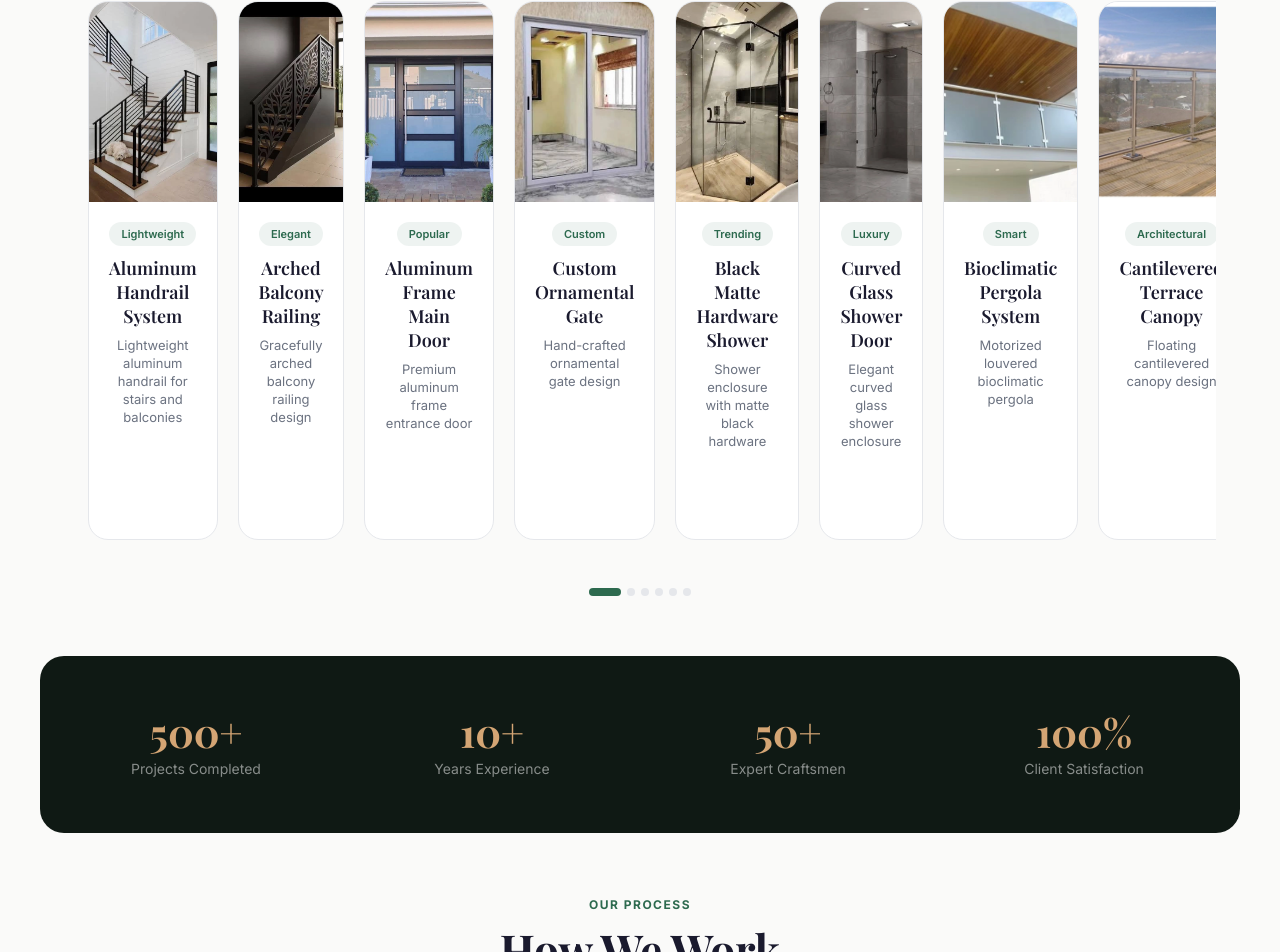
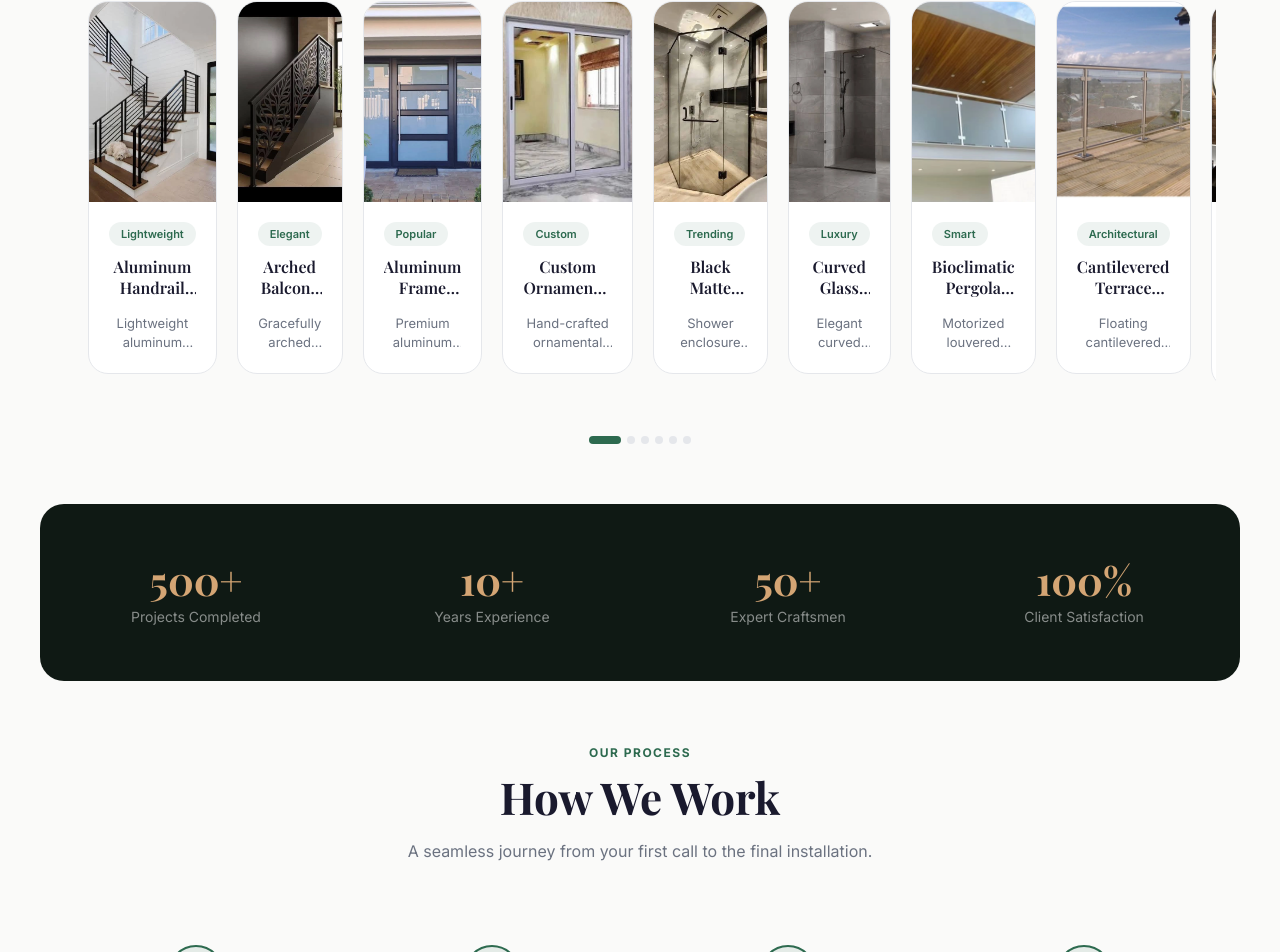
Before and after one commit to shahidburhan37-dotcom/pak-aluminium-steel, a React (Vite) app: page / in a window 1280 px wide. Shown: the part 2611-3563 px from the top of the page. Built offline with nearby package versions, Linux system fonts and the light colour scheme.

Commit message:
fix: most picked products grid - fixed card heights, line-clamp, no stretching

```diff
--- a/src/index.css
+++ b/src/index.css
@@ -685,7 +685,9 @@ button { cursor: pointer; font-family: var(--font-body); }
   border: 1px solid var(--color-border);
   transition: all 0.3s cubic-bezier(.22,1,.36,1);
   cursor: pointer;
-  display: flex; flex-direction: column; height: 100%;
+  display: flex; flex-direction: column;
+  flex: 0 0 300px;
+  height: auto;
 }
 .most-pick-card:hover {
   transform: translateY(-6px);
@@ -699,7 +701,7 @@ button { cursor: pointer; font-family: var(--font-body); }
   transition: transform 0.6s cubic-bezier(.22,1,.36,1);
 }
 .most-pick-card:hover .most-pick-img { transform: scale(1.06); }
-.most-pick-body { padding: 20px; }
+.most-pick-body { padding: 20px; display: flex; flex-direction: column; flex: 1; }
 .most-pick-tag {
   display: inline-block;
   padding: 5px 12px;
@@ -709,19 +711,30 @@ button { cursor: pointer; font-family: var(--font-body); }
   background: rgba(45,106,79,0.08);
   color: var(--color-accent);
   margin-bottom: 10px;
+  width: fit-content;
 }
 .most-pick-name {
   font-family: var(--font-heading);
-  font-size: 18px;
+  font-size: 16px;
   font-weight: 600;
   color: var(--color-text);
   margin-bottom: 6px;
+  min-height: 44px;
+  display: -webkit-box;
+  -webkit-line-clamp: 2;
+  -webkit-box-orient: vertical;
+  overflow: hidden;
 }
 .most-pick-desc {
   margin-top: 8px;
   font-size: 13px;
   color: var(--color-text-muted);
-  line-height: 1.4;
+  line-height: 1.5;
+  display: -webkit-box;
+  -webkit-line-clamp: 2;
+  -webkit-box-orient: vertical;
+  overflow: hidden;
+  flex: 1;
 }
 
 /* ═══════════════════════════════════════════════
@@ -814,7 +827,7 @@ button { cursor: pointer; font-family: var(--font-body); }
   position: relative;
   border-radius: 16px;
   overflow: hidden;
-  height: 260px;
+  height: 240px;
 }
 .gallery-card-img {
   width: 100%;
@@ -838,16 +851,24 @@ button { cursor: pointer; font-family: var(--font-body); }
 .gallery-card:hover .gallery-card-overlay { opacity: 1; }
 .gallery-card-name {
   font-family: var(--font-heading);
-  font-size: 18px;
+  font-size: 17px;
   font-weight: 700;
   color: white;
   margin-bottom: 4px;
+  display: -webkit-box;
+  -webkit-line-clamp: 2;
+  -webkit-box-orient: vertical;
+  overflow: hidden;
 }
 .gallery-card-desc {
   font-size: 13px;
   color: rgba(255,255,255,0.7);
   margin-bottom: 14px;
   line-height: 1.4;
+  display: -webkit-box;
+  -webkit-line-clamp: 2;
+  -webkit-box-orient: vertical;
+  overflow: hidden;
 }
 .gallery-card-btn {
   display: inline-flex;
```
